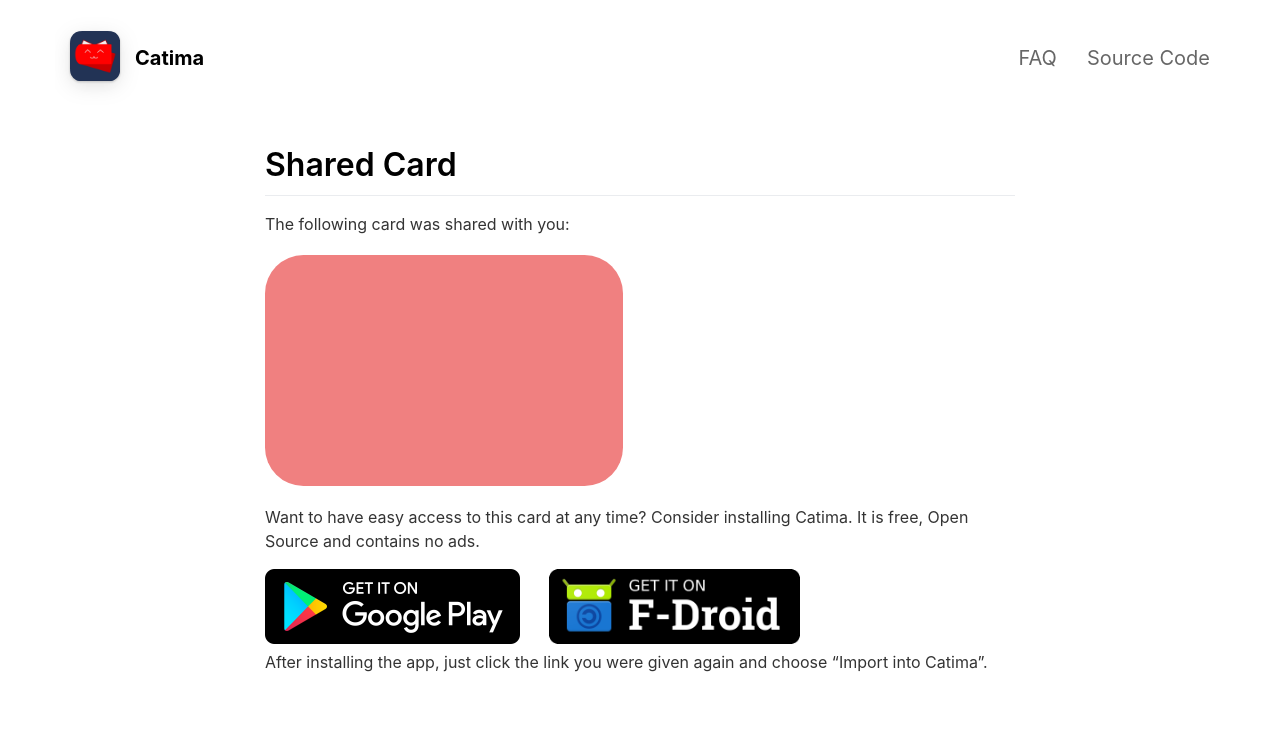
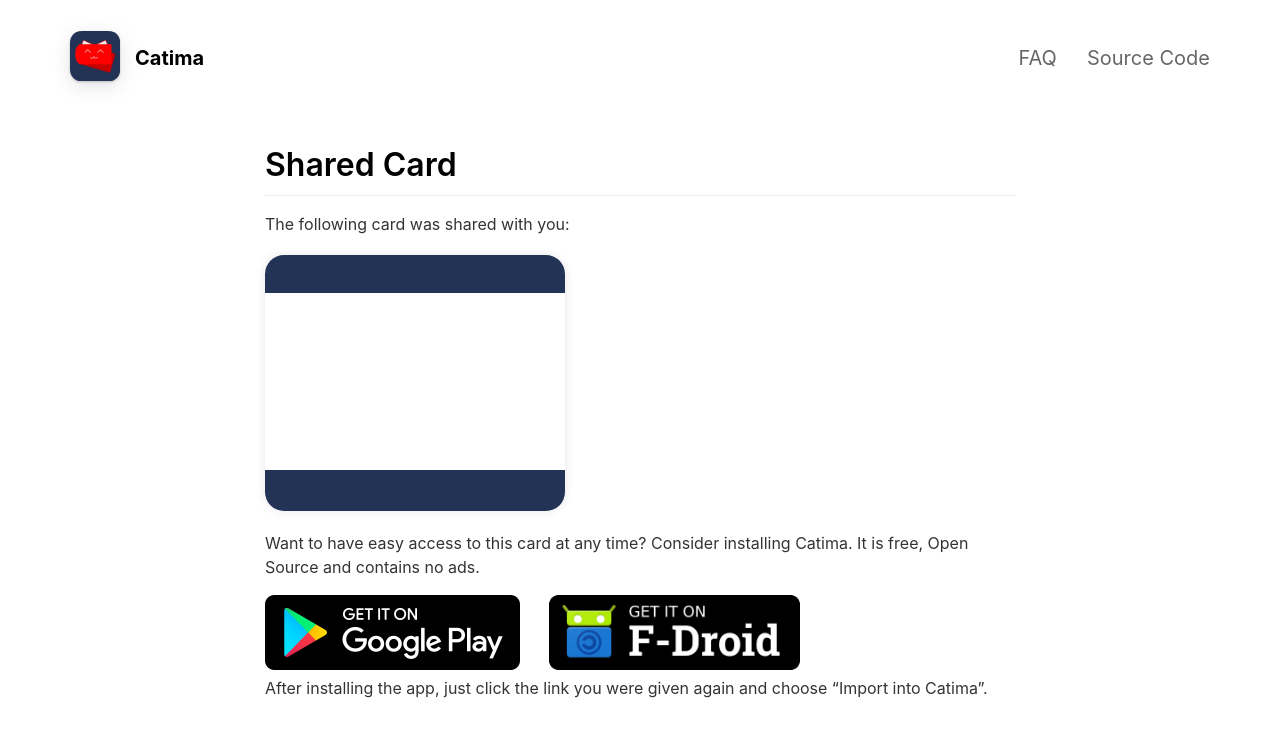
Before and after one commit to CatimaLoyalty/Website, a Jekyll site: the page built from _pages/share.md, in a window 1280 px wide. Shown: the top 737 px of the page. Built offline with Jekyll 4.4.1, drawn with Linux system fonts in a browser that asks for light colours; nearby versions of some CDN libraries.

Commit message:
update shared card styles

```diff
--- a/_sass/layout.scss
+++ b/_sass/layout.scss
@@ -716,12 +716,38 @@ footer {
 
 .cardStyle {
 	width: max-content;
+	max-width: 300px;
 	font-size: larger;
-	background-color: lightcoral;
-	border-radius: 2em;
+	background-color: #235;
+	border-radius: 1em;
 	padding: 1.5em;
 	margin-top: 1em;
 	margin-bottom: 1em;
+	color: #FFF;
+	box-shadow: 0 0 10px 0 rgba(0,0,0,.1);
+}
+
+#sharedCardInfo > p {
+	margin: .5em -1.5em;
+	padding: .5em 1.5em;
+	background: #FFF;
+	text-align: center;
+}
+
+#sharedCardInfoCardID,
+#sharedCardInfoExpiry,
+#sharedCardInfoNote {
+	font-size: .65em;
+}
+
+#sharedCardInfoCardID,
+#sharedCardInfoExpiry {
+	text-transform: uppercase;
+	color: rgba(255,255,255,.6);
+}
+
+#sharedCardInfoNote {
+	margin-top: 1em;
 }
 
 .hidden {
```
